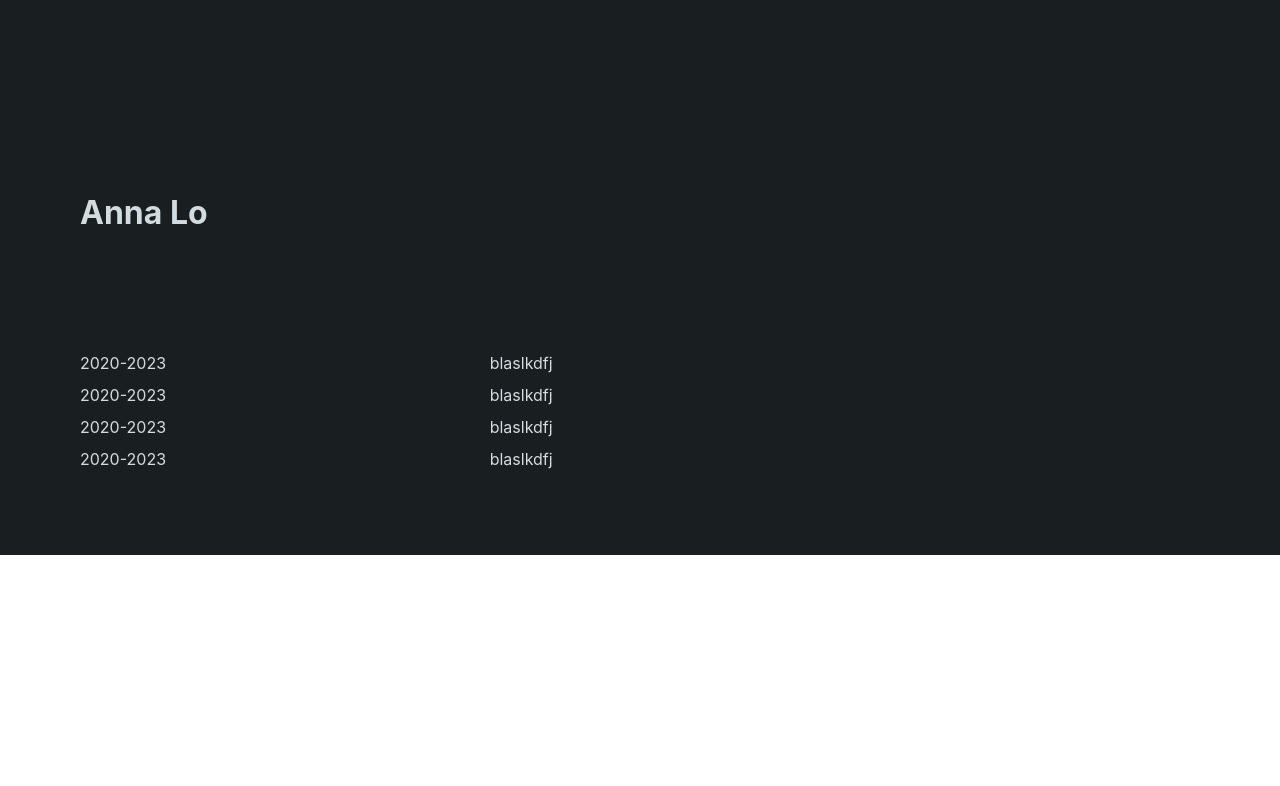
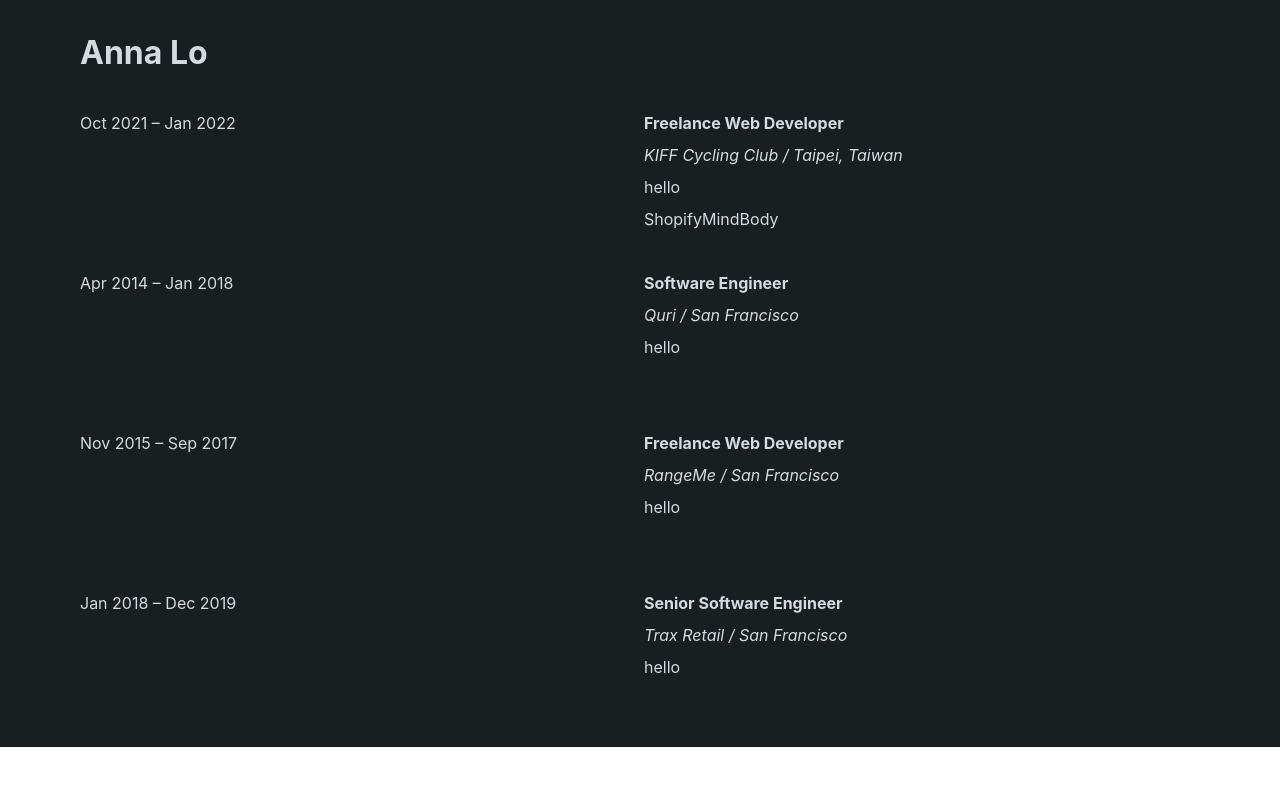
Before and after one commit to annalo/annalo.dev, a React (Create React App) app: page / in a window 1280 px wide. Shown: the top 786 px of the page. Built offline with nearby package versions, Linux system fonts and the light colour scheme.

Commit message:
css grid layout

```diff
--- a/src/Experience/Experience.js
+++ b/src/Experience/Experience.js
@@ -6,9 +6,8 @@ function Experience() {
   return (
     <div className="Experience">
       {data.experiences.map((item) => (
-        <ExperienceItem item={item} />
+        <ExperienceItem {...item} />
       ))}
-
     </div>
   );
 }
--- a/src/Experience/ExperienceItem.css
+++ b/src/Experience/ExperienceItem.css
@@ -1,13 +1,33 @@
 .ExperienceItem {
-  align-items: flex-start;
-  display: flex;
-  justify-content: space-around;
+  display: grid;
+  grid-template-columns: 1fr 1fr;
+  grid-template-rows: 1fr 1fr 1fr 1fr 1fr;
+  gap: 0 0.5rem;
+  grid-template-areas:
+    "ExperienceItem-dateRange ExperienceItem-title"
+    ". ExperienceItem-employer"
+    ". ExperienceItem-description"
+    ". ExperienceItem-skills";
 }
 
-.ExperienceItem .ExperienceItem-dateRange {
-  flex-grow: 1;
+.ExperienceItem-dateRange {
+  grid-area: ExperienceItem-dateRange;
+  word-break: break-word;
 }
+.ExperienceItem-title { grid-area: ExperienceItem-title; }
+.ExperienceItem-employer { grid-area: ExperienceItem-employer; }
+.ExperienceItem-description { grid-area: ExperienceItem-description; }
+.ExperienceItem-skills { grid-area: ExperienceItem-skills; }
 
-.ExperienceItem .ExperienceItem-details {
-  flex-grow: 2;
+@media (max-width: 767px) {
+.ExperienceItem {
+  grid-template-columns: 1fr;
+  grid-auto-flow: row;
+  grid-template-areas:
+    "ExperienceItem-dateRange"
+    "ExperienceItem-title"
+    "ExperienceItem-employer"
+    "ExperienceItem-description"
+    "ExperienceItem-skills";
+  }
 }
--- a/src/Experience/ExperienceItem.js
+++ b/src/Experience/ExperienceItem.js
@@ -2,7 +2,6 @@ import './ExperienceItem.css';
 
 function ExperienceItem({
   employer,
-  experience,
   dateRange,
   description,
   location,
@@ -11,8 +10,34 @@ function ExperienceItem({
 }) {
   return (
     <div className="ExperienceItem">
-      <div className="ExperienceItem-dateRange">2020-2023</div>
-      <div className="ExperienceItem-details">blaslkdfj</div>
+      <div className="ExperienceItem-dateRange">{dateRange}</div>
+
+      <div className="ExperienceItem-title">
+        <strong>{title}</strong>
+      </div>
+
+      <div className="ExperienceItem-employer">
+        <em>{employer} / {location}</em>
+      </div>
+
+      <div className="ExperienceItem-description">
+        hello
+        <text>{description}</text>
+      </div>
+
+      <div className="ExperienceItem-skills">
+        {skills.map(skill => <span>{skill}</span>)}
+      </div>
+
+
+
+
+
+
+
+
+
+
     </div>
   );
 }
--- a/src/Experience/Experiences.json
+++ b/src/Experience/Experiences.json
@@ -2,16 +2,14 @@
   "experiences": [
     {
       "employer": "KIFF Cycling Club",
-      "experience": "",
       "dateRange": "Oct 2021 – Jan 2022",
-      "description:": "Crafted an e-commerce platform for a Taiwanese gym, to provide solutions for marketing, international sales, and hassle-free online class scheduling. The platform ensured an easy experience for both Taiwanese and English users.",
+      "description:": "Crafted",
       "location": "Taipei, Taiwan",
-      "skills": [],
+      "skills": ["Shopify","MindBody"],
       "title": "Freelance Web Developer"
     },
     {
       "employer": "Quri",
-      "experience": "",
       "dateRange": "Apr 2014 – Jan 2018",
       "description:": "Created internal and client-facing applications, leading projects from intricate data-processing to meticulous pixel perfection. Contributed significantly as both a team member and leader, possessing an in-depth understanding of the company ecosystem.",
       "location": "San Francisco",
@@ -20,7 +18,6 @@
     },
     {
       "employer": "RangeMe",
-      "experience": "",
       "dateRange": "Nov 2015 – Sep 2017",
       "description:": "Created a marketing blog on WordPress, seamlessly integrated with the corporate website for consistent branding. Developed engaging landing pages to enhance user engagement and implemented new features and content to the company website. ",
       "location": "San Francisco",
@@ -29,7 +26,6 @@
     },
     {
       "employer": "Trax Retail",
-      "experience": "Played a pivotal role in the North American division, leading the engineering team in the substantial task of developing solutions for global data collection. Our responsibility extended to the critical process of transforming and loading data, a key component in enabling access for the company's AI models.",
       "dateRange": "Jan 2018 – Dec 2019",
       "description:": "Played a pivotal role in the North American division, leading the engineering team in the substantial task of developing solutions for global data collection. Our responsibility extended to the critical process of transforming and loading data, a key component in enabling access for the company's AI models.",
       "location": "San Francisco",
--- a/src/Portfolio/Portfolio.css
+++ b/src/Portfolio/Portfolio.css
@@ -1,12 +1,19 @@
 .Portfolio {
   align-items: flex-start;
+  flex-direction: row;
   display: flex;
   justify-content: space-around;
 }
 
+@media (max-width: 800px) {
+  .Portfolio {
+    flex-direction: column;
+  }
+}
+
 .Portfolio .Portfolio-column {
   flex: 1 1 0;
-  padding: 5rem 0;
+  /* padding: 5rem 0; */
 }
 
 .Portfolio .Portfolio-sidebar {
```
Also changed, not shown: src/Experience/SkillBadge.css (added), src/Experience/SkillBadge.js (added), 2 other files (tests, documents, lock files or other folders).
